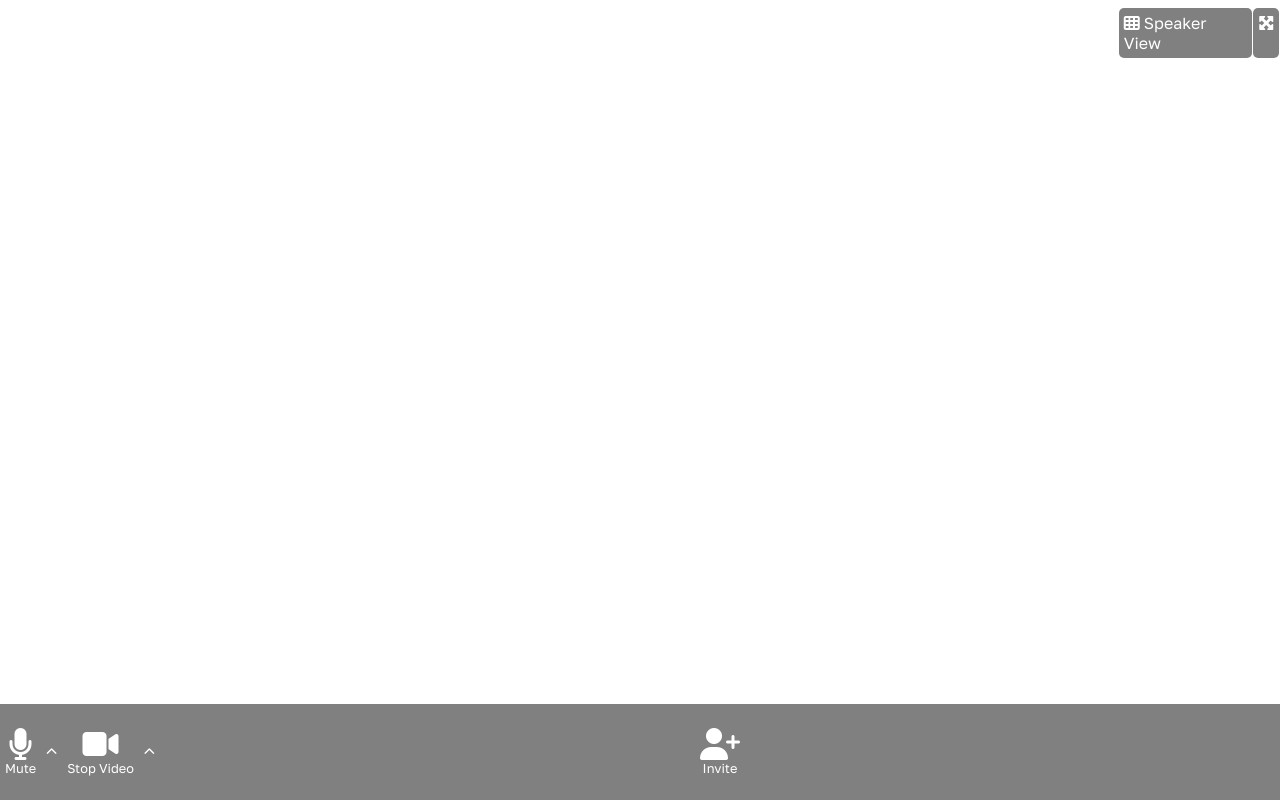
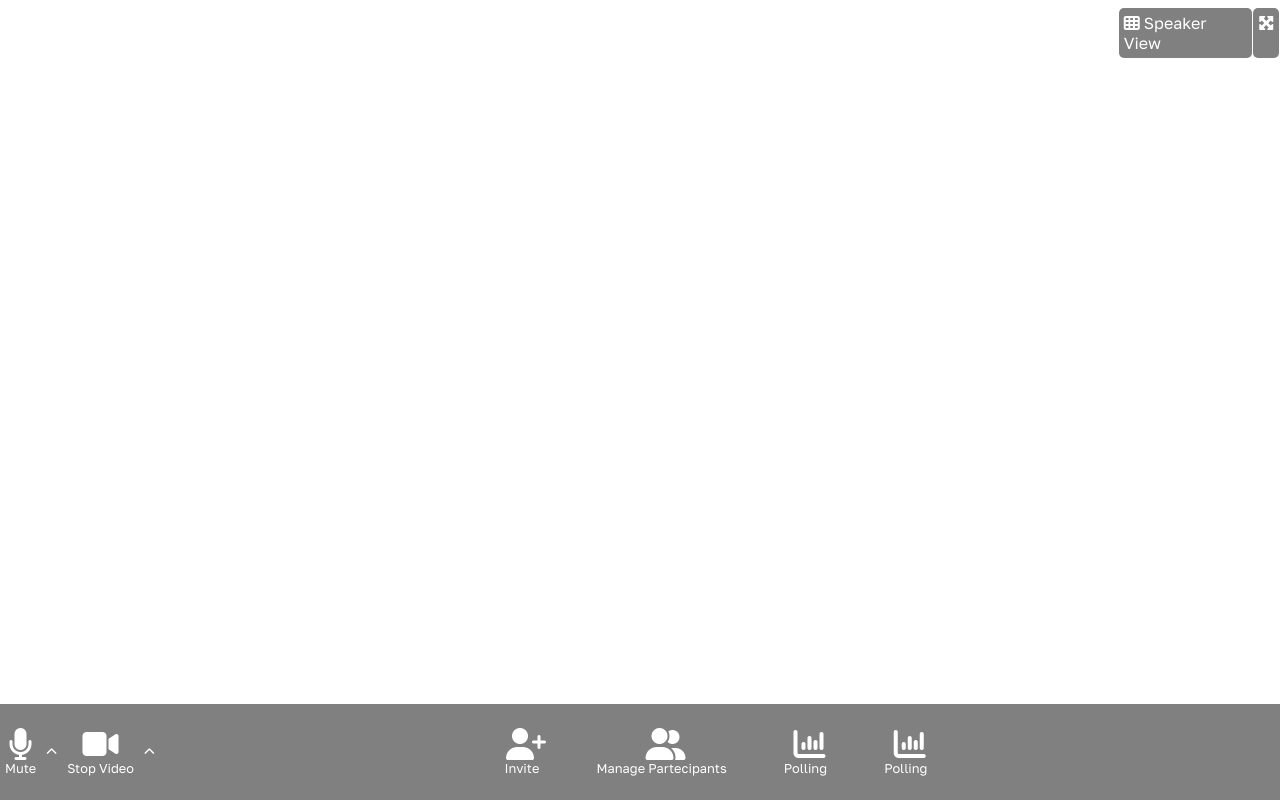
Before and after one commit to LambertoNeri/html-css-zoom, a plain HTML site: page index.html in a window 1280 px wide. Drawn offline with Linux system fonts and the light colour scheme.

Commit message:
fix push (era il width)

```diff
--- a/assets/style.css
+++ b/assets/style.css
@@ -81,9 +81,16 @@
                             /*menu sotto-centro*/
 
 
-.mid .colonna{
+.invite{
+    padding-right: .5rem;
+}
 
+.mid{
+    height: 6rem;
+    width: 30rem;
 }
+
+
 
 
 
--- a/index.html
+++ b/index.html
@@ -36,7 +36,19 @@
             <div class="mid icons">              <!--centro-->
                 <div class="colonna">
                     <i class="fa-solid fa-user-plus"></i>
-                    <span class="font8">Invite</span>
+                    <span class="font8 invite">Invite</span>
+                </div>
+                <div class="colonna top">
+                    <i class="fa-solid fa-user-group self1"></i>
+                    <span class="font8 invite">Manage Partecipants</span>
+                </div>
+                <div class="colonna top">
+                    <i class="fa-solid fa-chart-column"></i>
+                    <span class="font8 invite">Polling</span>
+                </div>
+                <div class="colonna top">
+                    <i class="fa-solid fa-chart-column"></i>
+                    <span class="font8 invite">Polling</span>
                 </div>
             </div>
 
```
